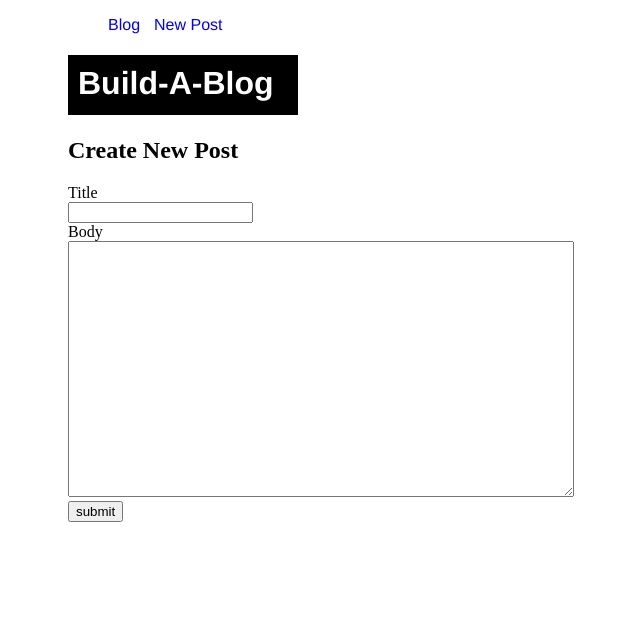
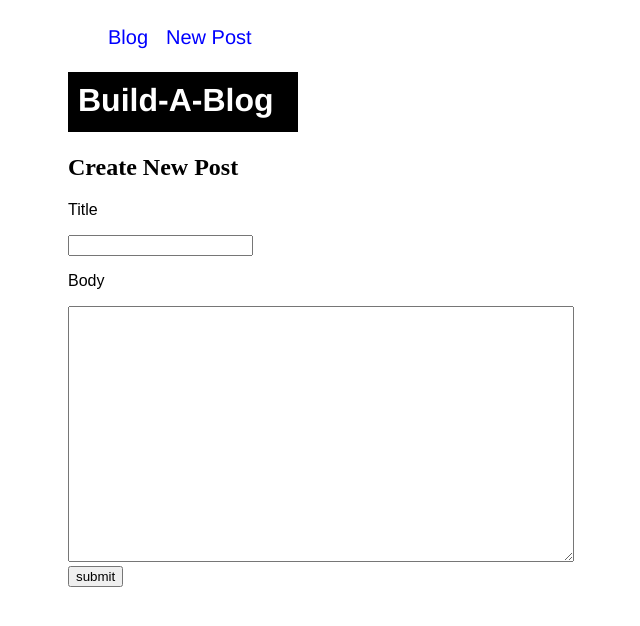
Before and after one commit to gregwienecke/build-a-blog, a Python web app: template templates/newpost.html in a window 1280 px wide. Shown: the top 626 px of the page, without its empty margins (40-680 px from the left). Run offline with Jinja, Linux system fonts and the light colour scheme; the template is opened without the code that fills it, so the values that code supplies are empty.

Commit message:
styles for anchor elements

```diff
--- a/templates/base.html
+++ b/templates/base.html
@@ -22,26 +22,43 @@
 				padding: 10px 10px 10px 10px;
 			}
 
+			p {
+				font-family: sans-serif;
+			}
+
 			body {
 				padding-left: 100px;
 			}
 
+			#nav {
+				height: 25px;
+				padding-top: 10px;
+				width: 190px;
+			}
+
 			#nav li {
 				display: inline;
-				margin-right: 10px;
+				margin-right: 14px;
 				font-family: Helvetica;
 			}
 
 			#nav a {
 				text-decoration: none;
+				color: blue;
+				font-size: 20px;
 			}
+
+			#nav a:hover {
+				color: dodgerblue;
+			}
+
 		</style>
 	</head>
 
 	<body>
 		<ul id="nav">
 			<li><a href="/blog">Blog</a></li>
-			<li><a href="newpost">New Post</a></li>
+			<li><a href="/newpost">New Post</a></li>
 		</ul>
 		<h1>Build-A-Blog</h1>
 
--- a/templates/newpost.html
+++ b/templates/newpost.html
@@ -6,12 +6,12 @@
 
 	<form method="post">
 		<label>
-			<div class="blue">Title</div>
+			<div><p>Title<p></div>
 			<input type="text" name="title" value="{{title}}">
 		</label>
 
 		<label>
-			<div>Body</div>
+			<div><p>Body</p></div>
 			<textarea name="body">{{body}}</textarea>
 		</label>
 		<br>
```
Also changed, not shown: other parts of templates/base.html (+1 -1 lines).
